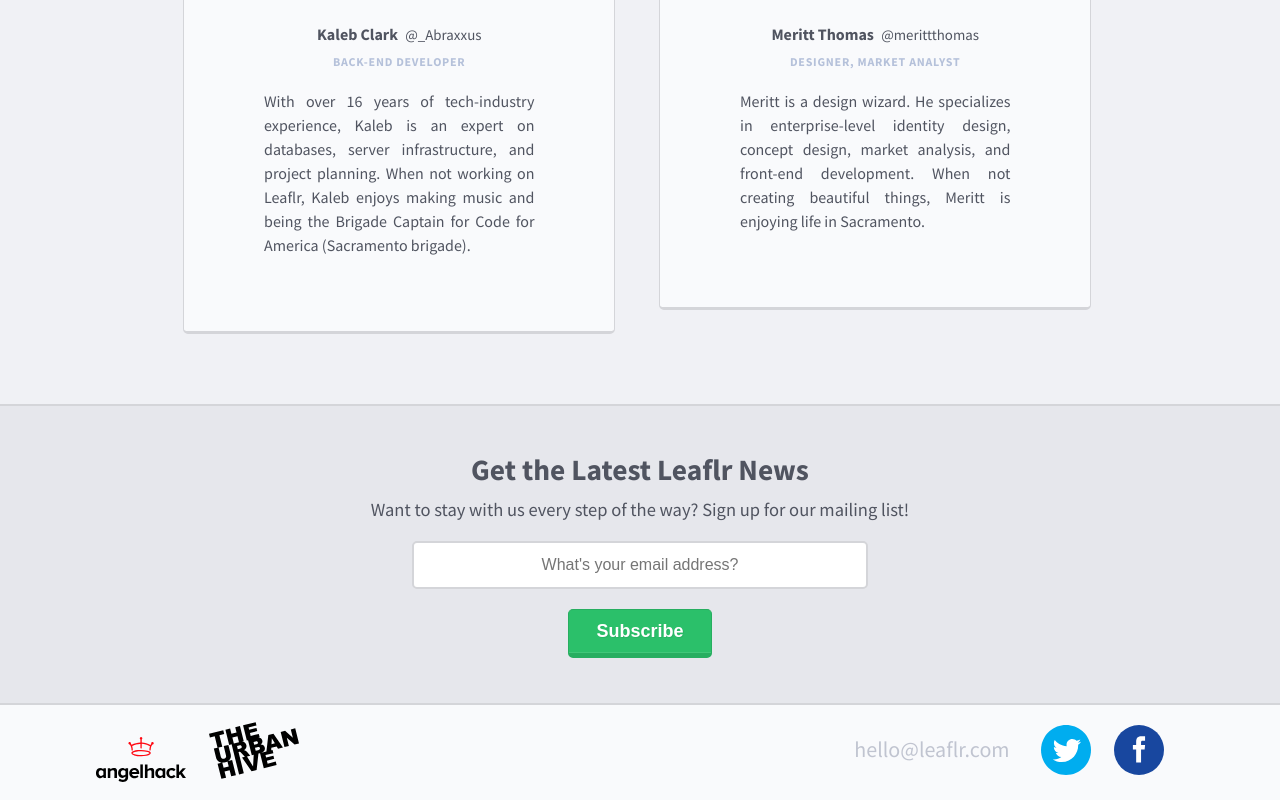
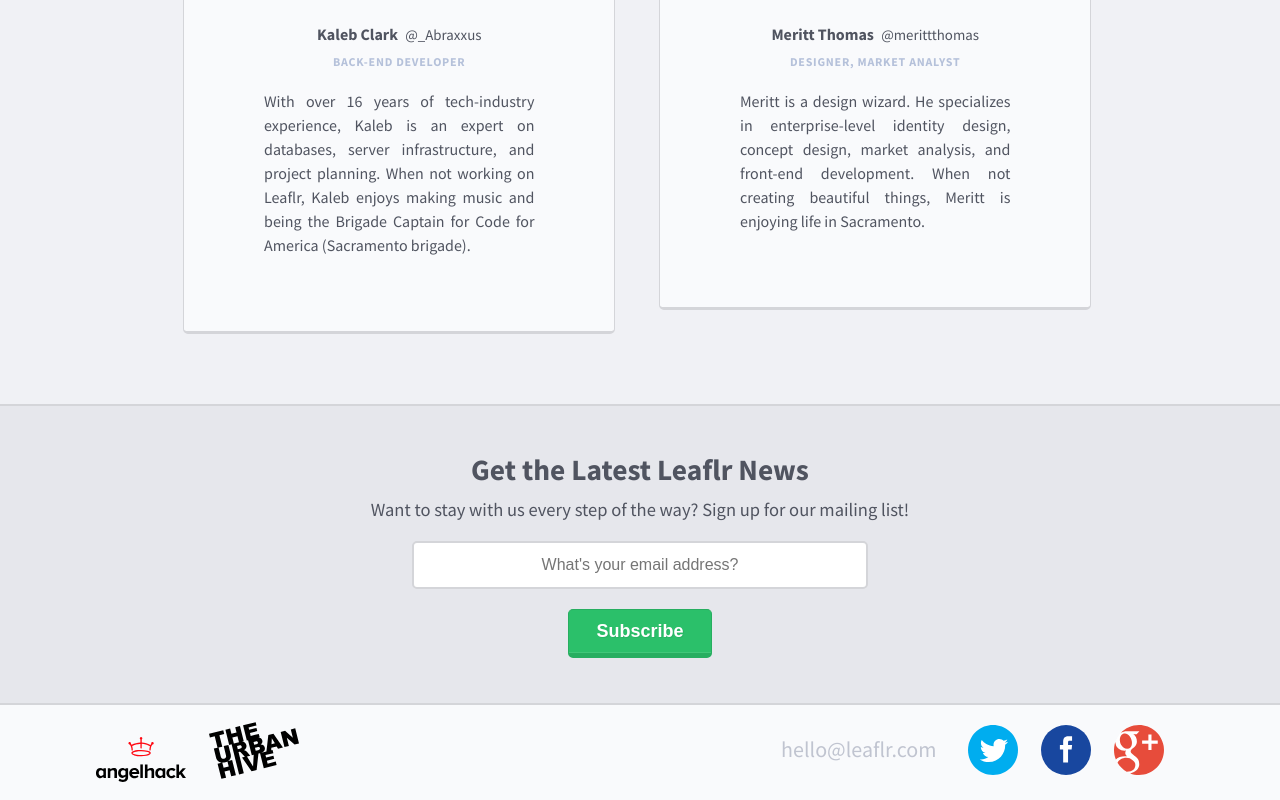
Before and after one commit to Leaflr/leaflr-landing, a website: page project/index.html in a window 1280 px wide. Shown: the part 2050-2850 px from the top of the page. Drawn offline with nearby package versions, Linux system fonts and the light colour scheme.

Commit message:
Added Google+

```diff
--- a/project/index.html
+++ b/project/index.html
@@ -118,6 +118,7 @@
                     <a class="email" href="mailto:heelo@leaflr.com">hello@leaflr.com</a>
                     <a target="_blank" href="http://twitter.com/leaflr_app"><img src="images/twitter.svg"/></a>
                     <a target="_blank" href="http://facebook.com/leaflr"><img src="images/facebook.svg"/></a>
+                    <a target="_blank" href="http://facebook.com/leaflr"><img src="images/google.svg"/></a>
                 </div>
                 <div class="partners">
                     <a target="_blank" href="http://angelhack.com"><img src="images/angelhack.svg"></a>
```
